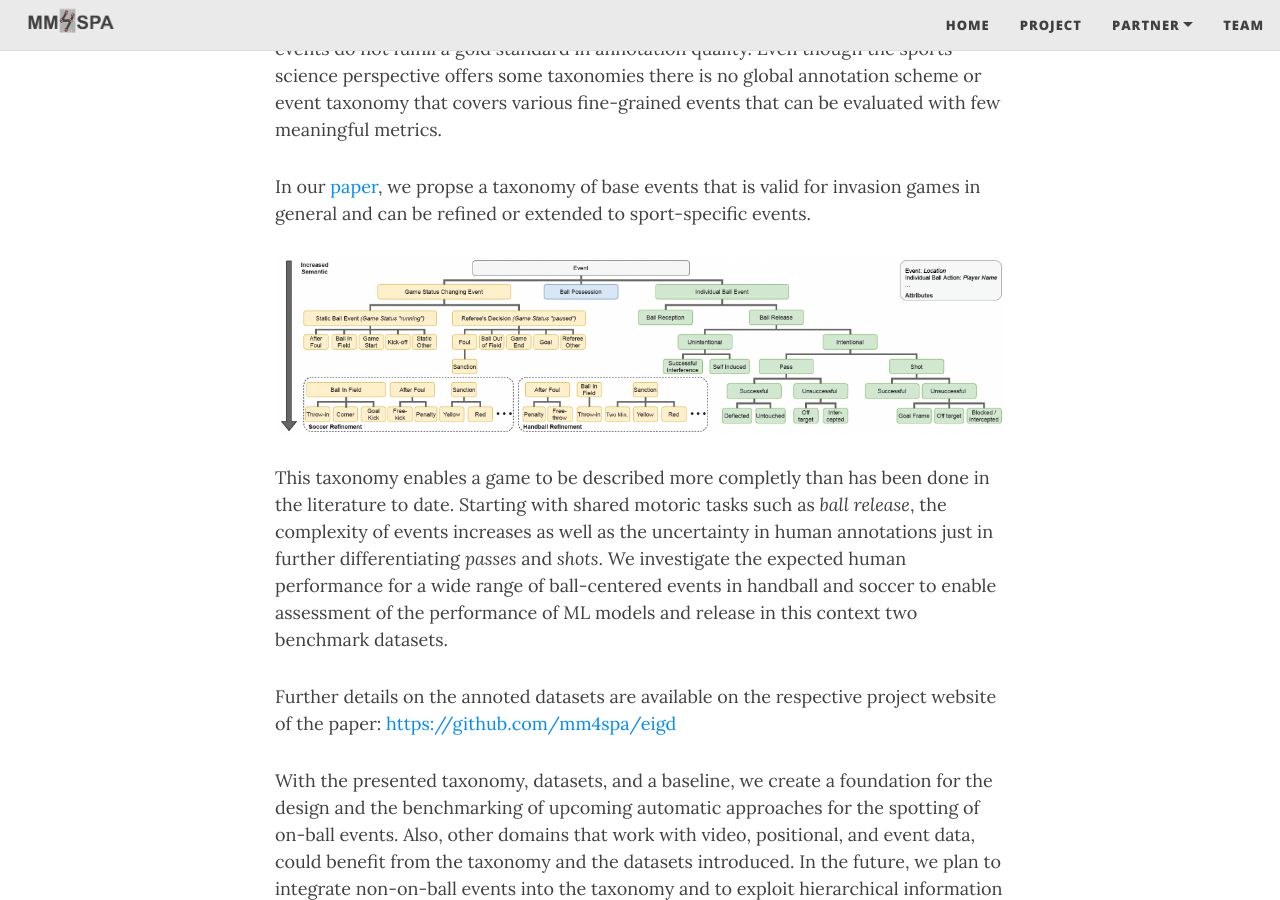
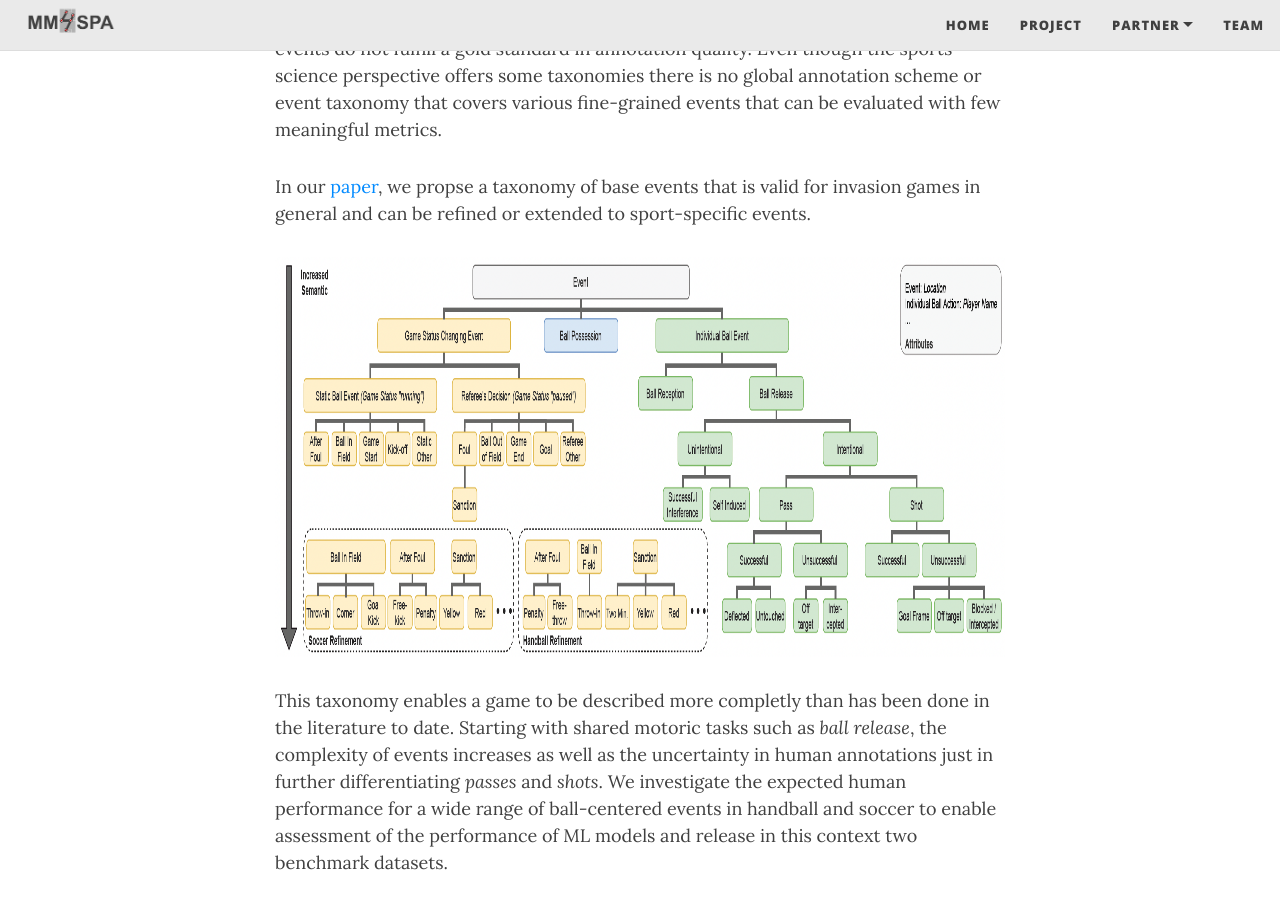
Before and after one commit to MartinWohlan/prototyp_officia_website, a Jekyll site: the page built from _posts/2021-09-22-taxonomie.md, in a window 1280 px wide and 900 px high, scrolled down 1144 px. Built offline with Jekyll 4.4.1, drawn with Linux system fonts in a browser that asks for light colours; nearby versions of some CDN libraries.

Commit message:
image size

```diff
--- a/_posts/2021-09-22-taxonomie.md
+++ b/_posts/2021-09-22-taxonomie.md
@@ -20,7 +20,7 @@ Even though the sports science perspective offers some taxonomies there is no gl
 
 In our [paper](https://arxiv.org/pdf/2108.11149.pdf), we propse a taxonomy of base events that is valid for invasion games in general and can be refined or extended to sport-specific events.
 
-<img src="../assets/img/taxonomy.png" alt="taxonomy"/>
+<img src="../assets/img/taxonomy.png" alt="taxonomy" width = 1000 height = 400/>
 
 This taxonomy enables a game to be described more completly than has been done in the literature to date.
 Starting with shared motoric tasks such as *ball release*, the complexity of events increases as well as the uncertainty in human annotations just in further differentiating *passes* and *shots*.
```
